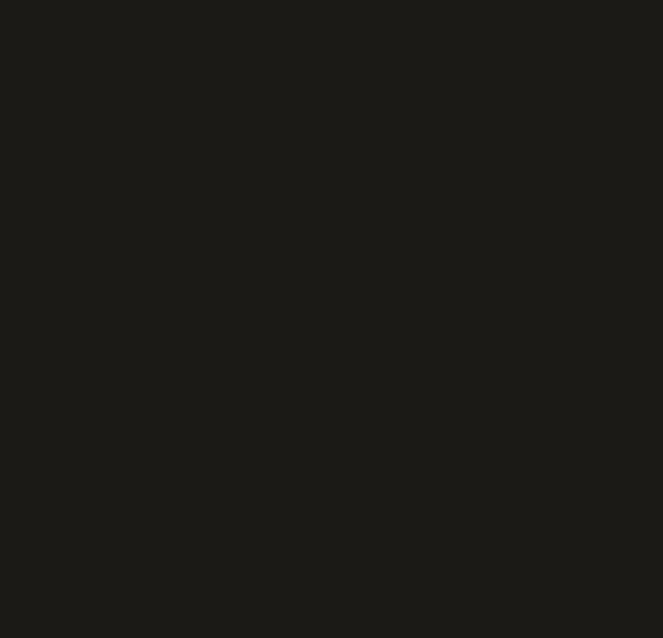
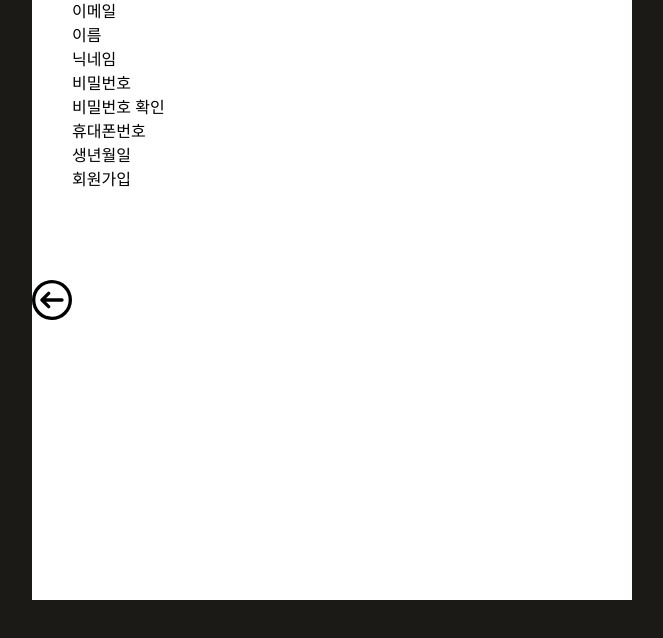
Before and after one commit to YouKnowThat-Park/STAGE_101, a Next.js app: page /sign-up in a window 1280 px wide. Shown: the top 638 px of the page, without its empty margins (208-871 px from the left). Built offline with nearby package versions, Linux system fonts and the light colour scheme.

Commit message:
✨ Supabase 회원가입 로직 구현 완료 (로컬,쿠키 자동 생성 토큰 삭제 완료)

```diff
--- a/src/app/(auth)/sign-up/actions.ts
+++ b/src/app/(auth)/sign-up/actions.ts
@@ -57,6 +57,12 @@ export default async function signUp({
     const { data: authData, error: authError } = await supabase.auth.signUp({ email, password });
     if (authError) return { success: false, message: '회원가입 실패: ' + authError.message };
 
+    const { error } = await supabase.auth.signOut();
+
+    if (error) {
+      console.error('로그아웃 실패', error);
+    }
+
     const userId = authData.user?.id;
     if (!userId) {
       return { success: false, message: '서버 오류: 사용자 ID 생성 실패' };
--- a/src/app/(auth)/sign-up/page.tsx
+++ b/src/app/(auth)/sign-up/page.tsx
@@ -1,7 +1,115 @@
-import React from "react";
+'use client';
 
-const page = () => {
-  return <div></div>;
+import { useState } from 'react';
+import AuthInputField from '../_components/AuthInputField';
+import { useRouter } from 'next/navigation';
+import { GobackIcon } from '@/ui/icon/GoBackIcon';
+import signUp from './actions';
+
+const SignUpPage = () => {
+  const [form, setForm] = useState({
+    email: '',
+    name: '',
+    nickname: '',
+    password: '',
+    confirmPassword: '',
+    phone: '',
+    birthdate: '',
+  });
+
+  const router = useRouter();
+
+  const goBack = () => {
+    router.push('/sign-in');
+  };
+
+  const handleInputFiledChange = (e: React.ChangeEvent<HTMLInputElement>) => {
+    setForm((prev) => ({ ...prev, [e.target.name]: e.target.value }));
+  };
+
+  const submitForm = async (e: React.FormEvent) => {
+    e.preventDefault();
+    console.log('회원가입 요청 시작:', form);
+
+    try {
+      const signUpResult = await signUp(form);
+      console.log('✅ 회원가입 결과:', signUpResult);
+
+      if (signUpResult.success) {
+        console.log('🎉 회원가입 성공! 로그인으로 이동');
+        await fetch('/api/logout', { method: 'GET' });
+
+        router.push('/sign-in');
+      } else {
+        console.error('❌ 회원가입 실패:', signUpResult.message);
+        alert(`❌ 회원가입 실패: ${signUpResult.message}`);
+      }
+    } catch (error) {
+      console.error('🚨 서버 오류 발생:', error);
+      alert('🚨 서버 오류 발생. 다시 시도해주세요.');
+    }
+  };
+
+  return (
+    <div className="flex  w-[600px] h-[600px] bg-white">
+      <button onClick={goBack}>
+        <GobackIcon size={40} color="#000" />
+      </button>
+
+      <form>
+        <AuthInputField
+          label="이메일"
+          type="email"
+          name="email"
+          value={form.email}
+          onChange={handleInputFiledChange}
+        />
+        <AuthInputField
+          label="이름"
+          type="text"
+          name="name"
+          value={form.name}
+          onChange={handleInputFiledChange}
+        />
+        <AuthInputField
+          label="닉네임"
+          type="text"
+          name="nickname"
+          value={form.nickname}
+          onChange={handleInputFiledChange}
+        />
+        <AuthInputField
+          label="비밀번호"
+          type="password"
+          name="password"
+          value={form.password}
+          onChange={handleInputFiledChange}
+        />
+        <AuthInputField
+          label="비밀번호 확인"
+          type="password"
+          name="confirmPassword"
+          value={form.confirmPassword}
+          onChange={handleInputFiledChange}
+        />
+        <AuthInputField
+          label="휴대폰번호"
+          type="text"
+          name="phone"
+          value={form.phone}
+          onChange={handleInputFiledChange}
+        />
+        <AuthInputField
+          label="생년월일"
+          type="text"
+          name="birthdate"
+          value={form.birthdate}
+          onChange={handleInputFiledChange}
+        />
+        <button onClick={submitForm}>회원가입</button>
+      </form>
+    </div>
+  );
 };
 
-export default page;
+export default SignUpPage;
```
